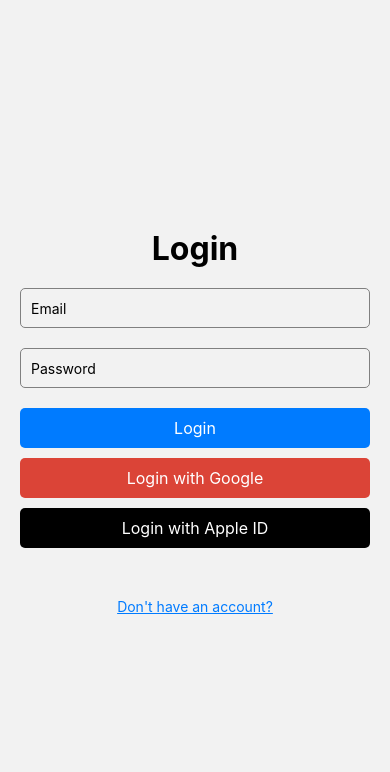
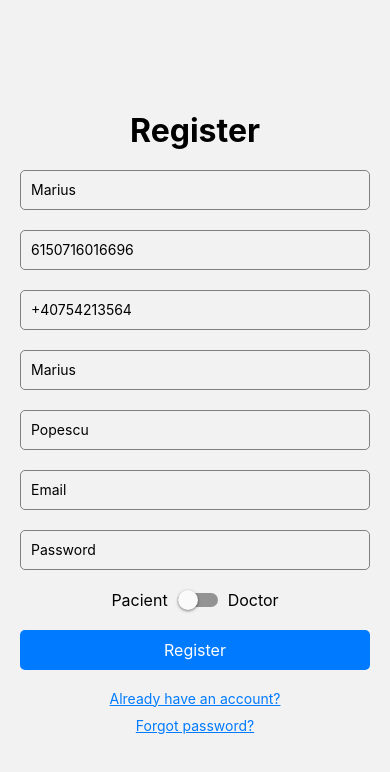
Before and after one commit to MirceaGodiac/MediSync, a React Native app: screen / in a window 390 px wide. Shown: the top 772 px of the page. Built offline with nearby package versions, Linux system fonts and the light colour scheme.

Commit message:
Added forgot password functionality

```diff
--- a/App.tsx
+++ b/App.tsx
@@ -7,9 +7,25 @@
 import AuthScreen from './assets/Auth Group/AuthPage';
 import HomeScreen from './assets/Homescreen/home';
 import ConsultScreen from './assets/Consult/ConsultScreen';
+import { getAuth } from "firebase/auth";
+import ForgotPassword from './assets/Auth Group/ForgotPassword';
+
+
+import { initializeApp } from 'firebase/app';
+
+// TODO: Replace the following with your app's Firebase project configuration
+const firebaseConfig = {
+  apiKey: "AIzaSyB-lU28AN7mwiMgB5K9A7kYx9Fv9nFOX9c",
+  projectId: "medisync-4ec40",
+  storageBucket: "medisync-4ec40.appspot.com",
+  appId: "1:723071844192:android:be8841da967fd3b8df2805"
+};
+
+const app = initializeApp(firebaseConfig);
 
 
 function App () {
+
   const Stack = createStackNavigator();
   return (
     <NavigationContainer>
@@ -17,6 +33,8 @@
         <Stack.Screen name="Auth" component={AuthScreen} />
         <Stack.Screen name="Home" component={HomeScreen} />
         <Stack.Screen name="Consult" component={ConsultScreen}/>
+        <Stack.Screen name="ForgotPassword" component={ForgotPassword}/>
+
       </Stack.Navigator>
     </NavigationContainer>
   );
--- a/app.json
+++ b/app.json
@@ -21,7 +21,8 @@
         "backgroundColor": "#ffffff"
       },
       "googleServicesFile": "./google-services.json",
-      "package": "com.medsupport.medisync"
+      "package": "com.medsupport.medisync",
+      "permissions": ["android.permission.CAMERA"]
     },
     "web": {
       "favicon": "./assets/favicon.png"
--- a/assets/Auth Group/AuthPage.tsx
+++ b/assets/Auth Group/AuthPage.tsx
@@ -2,20 +2,35 @@
 import { View, Text, TextInput, Button, StyleSheet, TouchableOpacity, Dimensions } from 'react-native';
 import LoginScreen from './LoginPage';
 import RegisterScreen from './RegisterPage';
+import { getAuth } from "firebase/auth";
+import { useNavigation } from '@react-navigation/native';
+import { NativeStackNavigationProp } from '@react-navigation/native-stack';
 
 
 const AuthGroup = () => {
-  const [isLoggedIn, setIsLoggedIn] = useState(true);
-  return(
+  const nav = useNavigation<NativeStackNavigationProp<any>>();
+  //const auth = getAuth();
+  //const user = auth.currentUser;
+  const [isLoggedIn, setIsLoggedIn] = useState(false);
+  //if(user)
+  {
+    //setIsLoggedIn(true);
+  }
+  return (
     (isLoggedIn) ?
       <View style={styles.container}>
         <LoginScreen>
         </LoginScreen>
-        <View style={{alignItems: 'center'}}>
+        <View style={{ alignItems: 'center' }}>
           <TouchableOpacity onPress={() => {
             setIsLoggedIn(false)
           }}>
             <Text style={styles.linkText}>Don't have an account?</Text>
+          </TouchableOpacity>
+          <TouchableOpacity onPress={() => {
+            nav.push("ForgotPassword")
+          }}>
+            <Text style={styles.linkText}>Forgot password?</Text>
           </TouchableOpacity>
 
         </View>
@@ -24,11 +39,16 @@
       <View style={styles.container}>
         <RegisterScreen>
         </RegisterScreen>
-        <View style={{alignItems: 'center'}}>
+        <View style={{ alignItems: 'center' }}>
           <TouchableOpacity onPress={() => {
             setIsLoggedIn(true)
           }}>
             <Text style={styles.linkText}>Already have an account?</Text>
+          </TouchableOpacity>
+          <TouchableOpacity onPress={() => {
+            nav.push("ForgotPassword")
+          }}>
+            <Text style={styles.linkText}>Forgot password?</Text>
           </TouchableOpacity>
         </View>
       </View>
--- /dev/null
+++ b/assets/Auth Group/ForgotPassword.tsx
@@ -0,0 +1,97 @@
+import React, { useState } from 'react';
+import { View, Text, TextInput, Button, StyleSheet, TouchableOpacity, Dimensions, Alert } from 'react-native';
+import { useNavigation } from "@react-navigation/native";
+import type { NativeStackNavigationProp } from "@react-navigation/native-stack";
+import { getAuth, sendPasswordResetEmail } from "firebase/auth";
+import { firebase } from '@react-native-firebase/auth';
+
+const ForgotPasswordScreen = () => {
+    const nav = useNavigation<NativeStackNavigationProp<any>>();
+
+    // some useState variables for the input fields
+    const [email, setEmail] = useState("");
+
+    async function SendPasswordRecoveryEmail() {
+        firebase.auth().sendPasswordResetEmail(email)
+            .then(() => {
+                // Password reset email sent!
+                Alert.alert("Password reset email sent", "Check your inbox");
+                nav.pop();
+            })
+            .catch((error) => {
+                const errorCode = error.code;
+                const errorMessage = error.message;
+                Alert.alert(error.message);
+            });
+    }
+
+    return (
+        <View style={styles.container}>
+            <TextInput
+                style={styles.input}
+                placeholder="Email"
+                autoCapitalize="none"
+                autoCorrect={false}
+                value={email}
+                onChangeText={setEmail}
+            />
+
+            <TouchableOpacity style={styles.button} onPress={SendPasswordRecoveryEmail}>
+                <Text style={styles.buttonText}>Reset Password</Text>
+            </TouchableOpacity>
+
+            <TouchableOpacity style={styles.button} onPress={() => {
+                nav.pop();
+            }}>
+                <Text style={styles.buttonText}>Back</Text>
+            </TouchableOpacity>
+        </View>
+    );
+};
+
+const styles = StyleSheet.create({
+    container: {
+        flex: 1,
+        justifyContent: 'center',
+        padding: 20,
+    },
+    title: {
+        fontSize: 32,
+        fontWeight: 'bold',
+        textAlign: 'center',
+        marginBottom: 20,
+    },
+    linkText: {
+        color: '#007BFF',
+        textAlign: 'center',
+        textDecorationLine: 'underline',
+        marginTop: 10,
+    },
+    input: {
+        height: 40,
+        borderColor: 'gray',
+        borderWidth: 1,
+        borderRadius: 5,
+        marginBottom: 20,
+        paddingHorizontal: 10,
+    },
+    button: {
+        backgroundColor: '#007BFF',
+        paddingVertical: 10,
+        borderRadius: 5,
+        alignItems: 'center',
+        marginBottom: 10,
+    },
+    googleButton: {
+        backgroundColor: '#DB4437',
+    },
+    appleButton: {
+        backgroundColor: '#000000',
+    },
+    buttonText: {
+        color: '#ffffff',
+        fontSize: 16,
+    },
+});
+
+export default ForgotPasswordScreen;
--- a/assets/Auth Group/LoginPage.tsx
+++ b/assets/Auth Group/LoginPage.tsx
@@ -53,12 +53,7 @@
       <TouchableOpacity style={styles.button} onPress={goToMainFlow}>
         <Text style={styles.buttonText}>Login</Text>
       </TouchableOpacity>
-      <TouchableOpacity style={[styles.button, styles.googleButton]}>
-        <Text style={styles.buttonText}>Login with Google</Text>
-      </TouchableOpacity>
-      <TouchableOpacity style={[styles.button, styles.appleButton]}>
-        <Text style={styles.buttonText}>Login with Apple ID</Text>
-      </TouchableOpacity>
+
     </View>
   );
 };
--- a/assets/Auth Group/RegisterPage.tsx
+++ b/assets/Auth Group/RegisterPage.tsx
@@ -127,12 +127,7 @@
         <TouchableOpacity style={styles.button} onPress={registerAndGoToMainFlow}>
           <Text style={styles.buttonText}>Register</Text>
         </TouchableOpacity>
-        <TouchableOpacity style={[styles.button, styles.googleButton]}>
-          <Text style={styles.buttonText}>Register with Google</Text>
-        </TouchableOpacity>
-        <TouchableOpacity style={[styles.button, styles.appleButton]}>
-          <Text style={styles.buttonText}>Register with Apple ID</Text>
-        </TouchableOpacity>
+
       </ScrollView>
 
     </View>
--- a/assets/Consult/ConsultScreen.tsx
+++ b/assets/Consult/ConsultScreen.tsx
@@ -1,7 +1,7 @@
 import React, { useState } from 'react';
 import { View, TextInput, Button, StyleSheet, ScrollView, TouchableOpacity, Text } from 'react-native';
 
-const App = () => {
+const ConsultScreen = () => {
     const [inputs, setInputs] = useState([{ id: Math.random().toString(), value: '' }]);
 
     const addInputHandler = () => {
@@ -82,4 +82,4 @@
     },
 });
 
-export default App;
+export default ConsultScreen;
```
Also changed, not shown: package.json (+10 -1 lines), 2 other files (tests, documents, lock files or other folders). Lines whose indentation alone changed are shown as unchanged.
